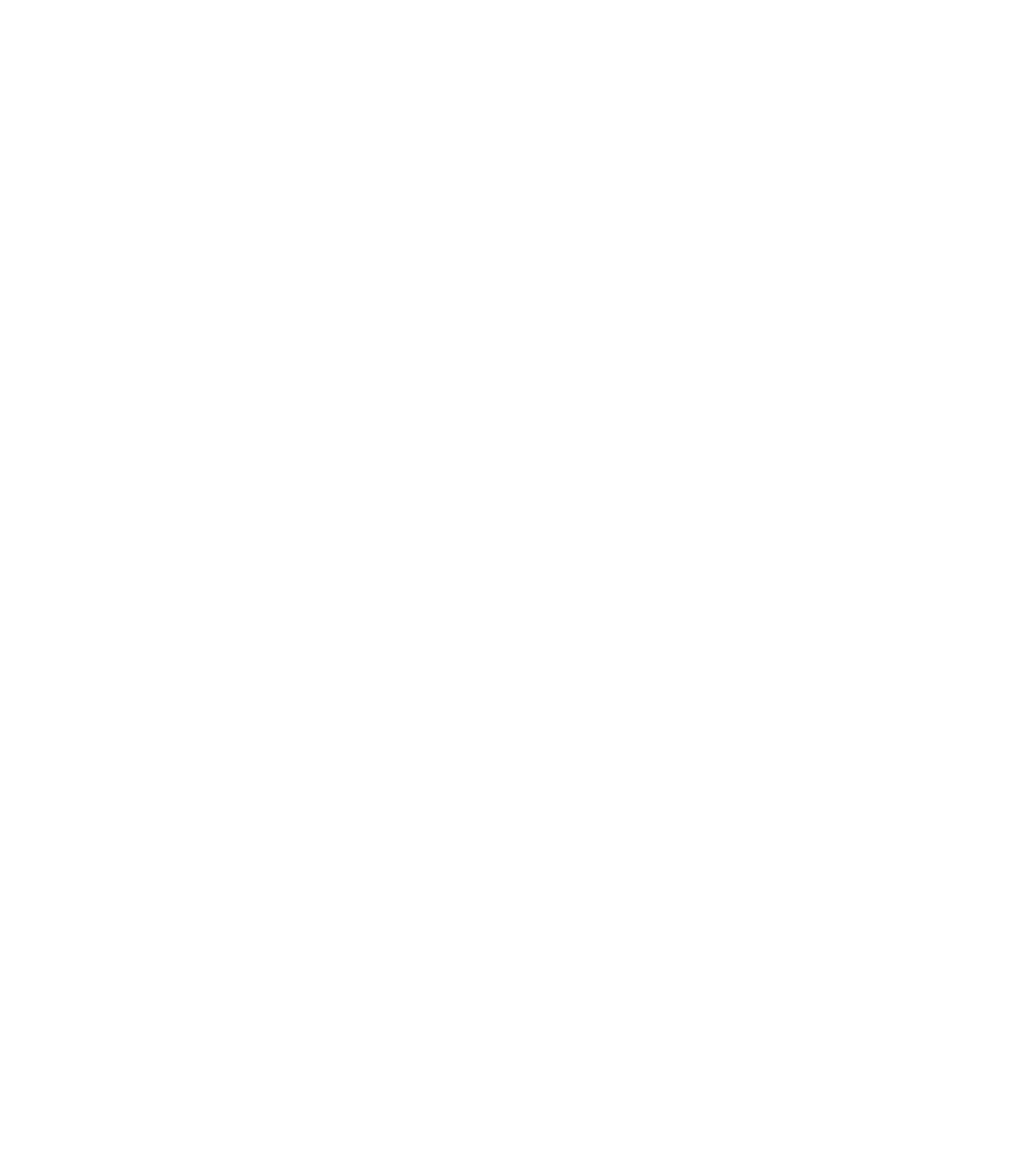
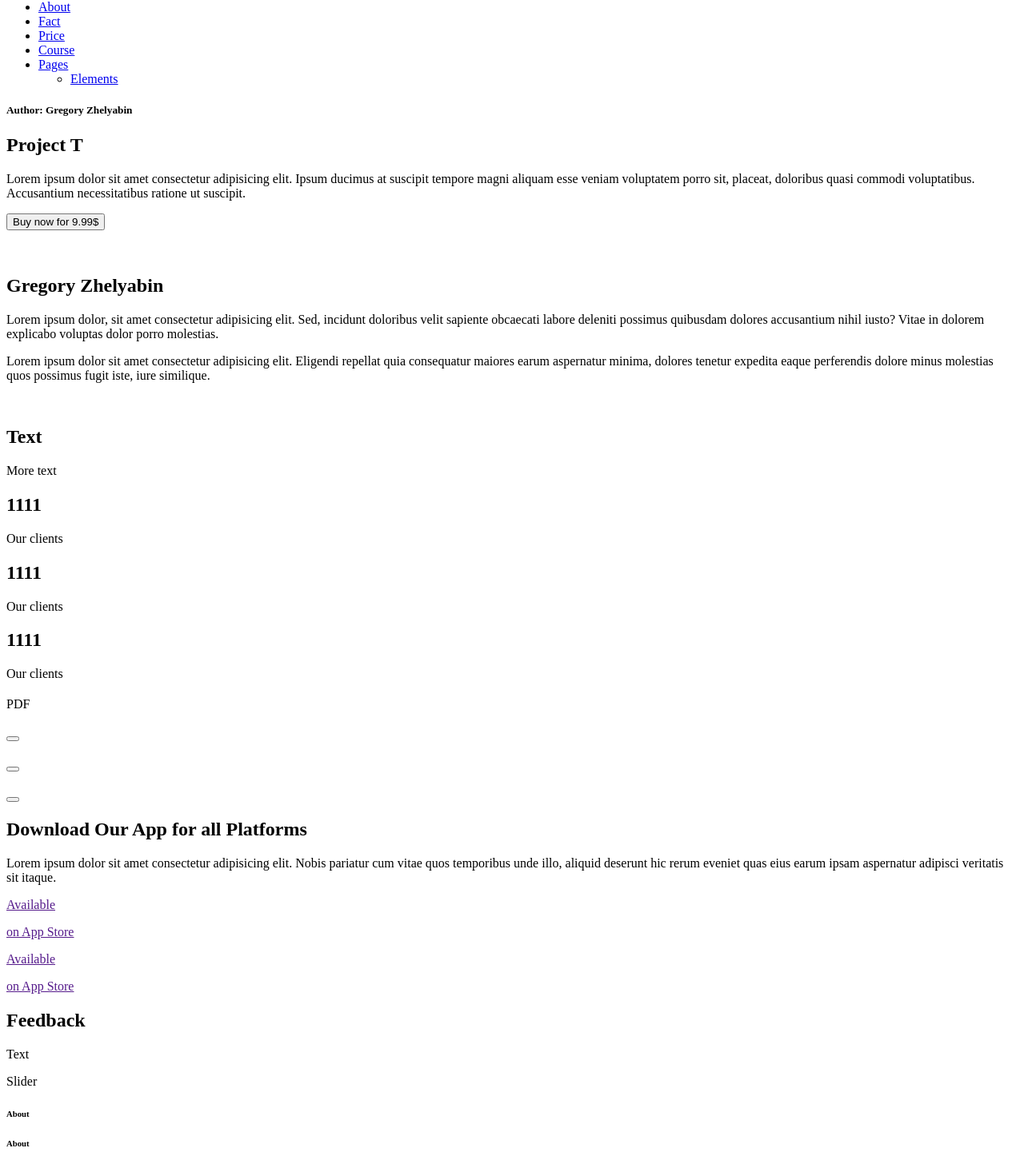
Before and after one commit to gzhel/book-landing, a React (Create React App) app: page / in a window 1280 px wide. Shown: the part 60-1521 px from the top of the page at 80% size. Before the commit the page ends 800 px from the top, so only its background shows below. Built offline with nearby package versions, Linux system fonts and the light colour scheme.

Commit message:
home page html structure

```diff
--- /dev/null
+++ b/src/components/pages/home/banner-area/index.jsx
@@ -0,0 +1,30 @@
+import React from "react";
+
+const BannerArea = () => {
+  const bookPrice = 9.99;
+
+  return (
+    <section className={"banner-area"}>
+      <div className="container">
+        <div className="center-in-container">
+          <div className="layout-of-banner-content">
+            <h5>Author: Gregory Zhelyabin</h5>
+            <h1>Project T</h1>
+            <p>
+              Lorem ipsum dolor sit amet consectetur adipisicing elit. Ipsum
+              ducimus at suscipit tempore magni aliquam esse veniam voluptatem
+              porro sit, placeat, doloribus quasi commodi voluptatibus.
+              Accusantium necessitatibus ratione ut suscipit.
+            </p>
+            <button>Buy now for {bookPrice}$</button>
+          </div>
+          <div className="banner-right">
+            <img src="" alt="" />
+          </div>
+        </div>
+      </div>
+    </section>
+  );
+};
+
+export default BannerArea;
--- /dev/null
+++ b/src/components/pages/home/counter-area/index.jsx
@@ -0,0 +1,32 @@
+import React from "react";
+
+const CounterArea = () => {
+  return (
+    <section className="counter-area">
+      <div className="container">
+        <div className="row">
+          <div>
+            <div>
+              <h1>1111</h1>
+              <p>Our clients</p>
+            </div>
+          </div>
+          <div>
+            <div>
+              <h1>1111</h1>
+              <p>Our clients</p>
+            </div>
+          </div>
+          <div>
+            <div>
+              <h1>1111</h1>
+              <p>Our clients</p>
+            </div>
+          </div>
+        </div>
+      </div>
+    </section>
+  );
+};
+
+export default CounterArea;
--- /dev/null
+++ b/src/components/pages/home/download-app-area/index.jsx
@@ -0,0 +1,43 @@
+import React from "react";
+
+const DownloadAppArea = () => {
+  return (
+    <section className="download-app-area">
+      <div className="container">
+        <div className="row">
+          <h1>Download Our App for all Platforms</h1>
+          <p>
+            Lorem ipsum dolor sit amet consectetur adipisicing elit. Nobis
+            pariatur cum vitae quos temporibus unde illo, aliquid deserunt hic
+            rerum eveniet quas eius earum ipsam aspernatur adipisci veritatis
+            sit itaque.
+          </p>
+        </div>
+        <div className="row">
+          <div className="download-links-layout">
+            <div className="download-link">
+              <a href="">
+                <i />
+                <div className="descripton">
+                  <span>Available</span>
+                  <p>on App Store</p>
+                </div>
+              </a>
+            </div>
+            <div className="download-link">
+              <a href="">
+                <i />
+                <div className="descripton">
+                  <span>Available</span>
+                  <p>on App Store</p>
+                </div>
+              </a>
+            </div>
+          </div>
+        </div>
+      </div>
+    </section>
+  );
+};
+
+export default DownloadAppArea;
--- /dev/null
+++ b/src/components/pages/home/fact-area/index.jsx
@@ -0,0 +1,21 @@
+import React from "react";
+
+const FactArea = () => {
+  return (
+    <section className={"fact-area"}>
+      <div className="overlay overlay-bg" />
+      <div className="container">
+        <div className="block-center-layout">
+          <div className="block-for-padding">
+            <div className="block-for-text-layout">
+              <h1>Text</h1>
+              <p>More text</p>
+            </div>
+          </div>
+        </div>
+      </div>
+    </section>
+  );
+};
+
+export default FactArea;
--- /dev/null
+++ b/src/components/pages/home/feedback-area/index.jsx
@@ -0,0 +1,23 @@
+import React from "react";
+
+const FeedbackArea = () => {
+  return (
+    <section className="feedback-area">
+      <div className="container">
+        <div className="row">
+          <div className="text-layout">
+            <div className="text-content">
+              <h1>Feedback</h1>
+              <p>Text</p>
+            </div>
+          </div>
+        </div>
+        <div className="row">
+          <div className="slider-layout">Slider</div>
+        </div>
+      </div>
+    </section>
+  );
+};
+
+export default FeedbackArea;
--- /dev/null
+++ b/src/components/pages/home/footer/index.jsx
@@ -0,0 +1,40 @@
+import React from "react";
+
+const Footer = () => {
+  return (
+    <section className="footer">
+      <div className="container">
+        <div className="row">
+          <div className="footer-layout">
+            <div className="content-layout">
+              <h6>About</h6>
+              <p></p>
+              <p></p>
+            </div>
+          </div>
+          <div className="footer-layout">
+            <div className="content-layout">
+              <h6>About</h6>
+              <p></p>
+              <div className="form-input-layout"></div>
+            </div>
+          </div>
+          <div className="footer-layout">
+            <div className="content-layout">
+              <h6>About</h6>
+              <p></p>
+              <div className="social-icons-layout">
+                <a href=""></a>
+                <a href=""></a>
+                <a href=""></a>
+                <a href=""></a>
+              </div>
+            </div>
+          </div>
+        </div>
+      </div>
+    </section>
+  );
+};
+
+export default Footer;
--- a/src/components/pages/home/header/index.jsx
+++ b/src/components/pages/home/header/index.jsx
@@ -1,9 +1,50 @@
-import React from "react";
+import React, { useState } from "react";
+import { Link } from "react-router-dom";
 
 const Header = () => {
+  const [isScrolled, setScrolled] = useState(false);
+  const [isPagesListHidden, setPagesListHidden] = useState(true);
+
   return (
-    <header>
-      <div>It is header</div>
+    <header className={`${isScrolled && "header-scrolled"}`}>
+      <div className={"container"}>
+        <div>
+          <div className={"logo"}>
+            <Link to={"/"}>
+              <img src="" alt="" />
+            </Link>
+          </div>
+          <nav>
+            <ul>
+              <li>
+                <Link to={"/"}>Home</Link>
+              </li>
+              <li>
+                <Link to={"/"}>About</Link>
+              </li>
+              <li>
+                <Link to={"/"}>Fact</Link>
+              </li>
+              <li>
+                <Link to={"/"}>Price</Link>
+              </li>
+              <li>
+                <Link to={"/"}>Course</Link>
+              </li>
+              <li>
+                <Link to={"/"} className={"li-w-ul"}>
+                  Pages
+                </Link>
+                <ul>
+                  <li className={`${isPagesListHidden && "hidden"}`}>
+                    <Link to={"/"}>Elements</Link>
+                  </li>
+                </ul>
+              </li>
+            </ul>
+          </nav>
+        </div>
+      </div>
     </header>
   );
 };
--- a/src/components/pages/home/index.jsx
+++ b/src/components/pages/home/index.jsx
@@ -1,20 +1,26 @@
 import React from "react";
 import Header from "./header/index";
+import BannerArea from "./banner-area/index";
+import InfoArea from "./info-area/index";
+import FactArea from "./fact-area/index";
+import CounterArea from "./counter-area/index";
+import PriceArea from "./price-area/index";
+import DownloadAppArea from "./download-app-area/index";
+import FeedbackArea from "./feedback-area/index";
+import Footer from "./footer/index";
 
 const HomePage = () => {
   return (
     <>
-      This is a home page
       <Header />
-      {/*<BannerArea/>
-            <InfoArea/>
-            <FactArea/>
-            <CounterArea/>
-            <PriceArea/>
-            <CourseArea/>
-            <CallToActionArea/>
-            <TestomialArea/>
-            <Footer/> */}
+      <BannerArea />
+      <InfoArea />
+      <FactArea />
+      <CounterArea />
+      <PriceArea />
+      <DownloadAppArea />
+      <FeedbackArea />
+      <Footer />
     </>
   );
 };
--- /dev/null
+++ b/src/components/pages/home/info-area/index.jsx
@@ -0,0 +1,35 @@
+import React from "react";
+
+const InfoArea = () => {
+  return (
+    <section className={"info-area"}>
+      <div className="container">
+        <div className="center-layout">
+          <div className="info-photo">
+            <img src="" alt="" />
+          </div>
+          <div className="info-descripton-block">
+            <div className="info-description-content">
+              <h2>Gregory Zhelyabin</h2>
+              <p>
+                Lorem ipsum dolor, sit amet consectetur adipisicing elit. Sed,
+                incidunt doloribus velit sapiente obcaecati labore deleniti
+                possimus quibusdam dolores accusantium nihil iusto? Vitae in
+                dolorem explicabo voluptas dolor porro molestias.
+              </p>
+              <p>
+                Lorem ipsum dolor sit amet consectetur adipisicing elit.
+                Eligendi repellat quia consequatur maiores earum aspernatur
+                minima, dolores tenetur expedita eaque perferendis dolore minus
+                molestias quos possimus fugit iste, iure similique.
+              </p>
+              <img src="" alt="" className="signature" />
+            </div>
+          </div>
+        </div>
+      </div>
+    </section>
+  );
+};
+
+export default InfoArea;
--- /dev/null
+++ b/src/components/pages/home/price-area/index.jsx
@@ -0,0 +1,58 @@
+import React from "react";
+
+const PriceArea = () => {
+  return (
+    <section className="price-area">
+      <div className="container">
+        <div className="row">
+          <div className="block-layout">
+            <div className="block-content">
+              <h1></h1>
+              <p></p>
+            </div>
+          </div>
+        </div>
+        <div className="row">
+          <div className="block-layout">
+            <div className="single-element">
+              <div className="type-of-element">PDF</div>
+              <p></p>
+              <div className="price-layout">
+                <h1>
+                  <span></span>
+                </h1>
+                <button></button>
+              </div>
+            </div>
+          </div>
+          <div className="block-layout">
+            <div className="single-element">
+              <div className="type-of-element"></div>
+              <p></p>
+              <div className="price-layout">
+                <h1>
+                  <span></span>
+                </h1>
+                <button></button>
+              </div>
+            </div>
+          </div>
+          <div className="block-layout">
+            <div className="single-element">
+              <div className="type-of-element"></div>
+              <p></p>
+              <div className="price-layout">
+                <h1>
+                  <span></span>
+                </h1>
+                <button></button>
+              </div>
+            </div>
+          </div>
+        </div>
+      </div>
+    </section>
+  );
+};
+
+export default PriceArea;
```
